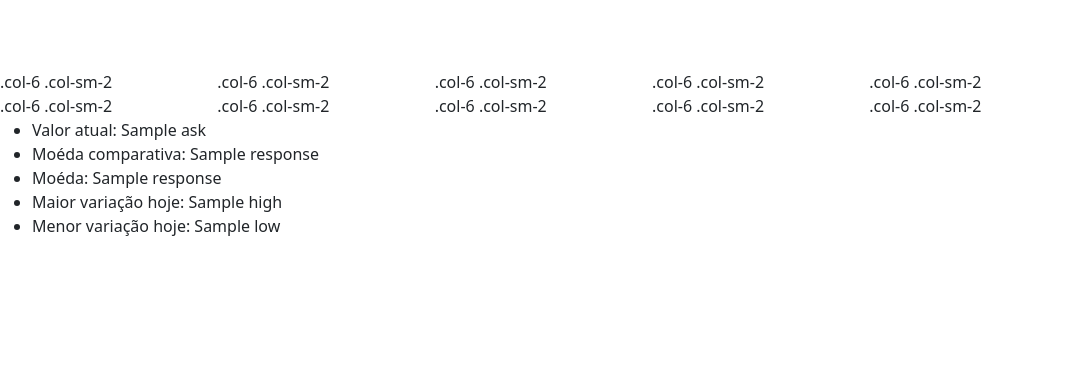
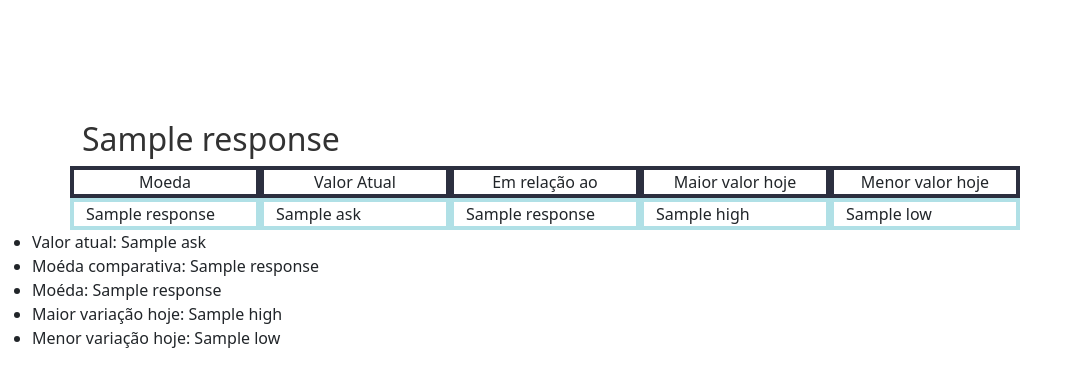
Before and after one commit to MarcianoPazinatto/CoinProject, a FastAPI app: template src/templates/basicform.html in a window 1280 px wide. Shown: the top 387 px of the page, without its empty margins (0-1082 px from the left). Run offline with FastAPI, Linux system fonts and the light colour scheme; the template is opened without the code that fills it: most values are stand-ins (such as "Sample title", 1, 10 or a date in 2020); some libraries are stand-ins or nearby versions.

Commit message:
updating file html

```diff
--- a/src/static/src/css/base.css
+++ b/src/static/src/css/base.css
@@ -2,7 +2,7 @@
 body {
   background: #fafafa;
   color: #33333a;
-  padding-top: 70px;
+  padding-top: 120px;
 }
 
 h1, h2, h3, h4, h5, h6 {
@@ -16,3 +16,13 @@ h1, h2, h3, h4, h5, h6 {
 .strike-through-td {
     text-decoration: line-through;
 }
+
+.col-2 {
+    text-align: center;
+    border: 4px solid #2c2f3f;
+
+}
+
+.col-3 {
+    border: 4px solid #b0e0e6;
+}
--- a/src/templates/basicform.html
+++ b/src/templates/basicform.html
@@ -10,22 +10,28 @@
     <meta charset="UTF-8">
 </head>
 <body>
+<div class="container">
+    <h2><span> {{ response.compare_name }}</span></h2>
+
+</div>
+<div class="container">
       <div class="row">
-    <div class="col-3 col-sm-2">.col-6 .col-sm-2</div>
-    <div class="col-3 col-sm-2">.col-6 .col-sm-2</div>
-    <div class="col-3 col-sm-2">.col-6 .col-sm-2</div>
-    <div class="col-3 col-sm-2">.col-6 .col-sm-2</div>
-    <div class="col-3 col-sm-2">.col-6 .col-sm-2</div>
+    <div class="col-2 col-sm-2">Moeda</div>
+    <div class="col-2 col-sm-2">Valor Atual</div>
+    <div class="col-2 col-sm-2">Em relação ao</div>
+    <div class="col-2 col-sm-2">Maior valor hoje</div>
+    <div class="col-2 col-sm-2">Menor valor hoje</div>
 
     <!-- Force next columns to break to new line at md breakpoint and up -->
     <div class="w-100 d-none d-md-block"></div>
 
-    <div class="col-3 col-sm-2">.col-6 .col-sm-2</div>
-    <div class="col-3 col-sm-2">.col-6 .col-sm-2</div>
-    <div class="col-3 col-sm-2">.col-6 .col-sm-2</div>
-    <div class="col-3 col-sm-2">.col-6 .col-sm-2</div>
-    <div class="col-3 col-sm-2">.col-6 .col-sm-2</div>
+    <div class="col-3 col-sm-2">{{ response.current_name }}</div>
+    <div class="col-3 col-sm-2">{{ response.ask }}</div>
+    <div class="col-3 col-sm-2">{{ response.compare_name }}</div>
+    <div class="col-3 col-sm-2">{{ response.high }}</div>
+    <div class="col-3 col-sm-2">{{ response.low }}</div>
 
+</div>
   </div>
     <ul>
 
@@ -36,5 +42,6 @@
         <li>Menor variação hoje: {{ response.low }}</li>
 
     </ul>
+
 </body>
 {% endblock %}'
```
